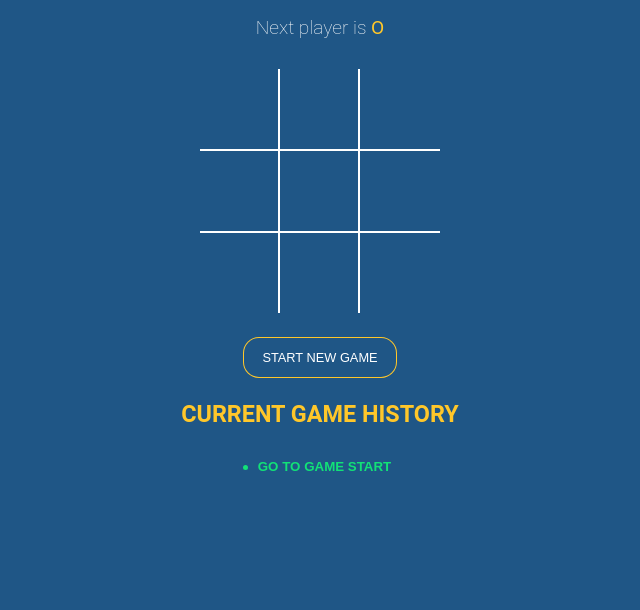
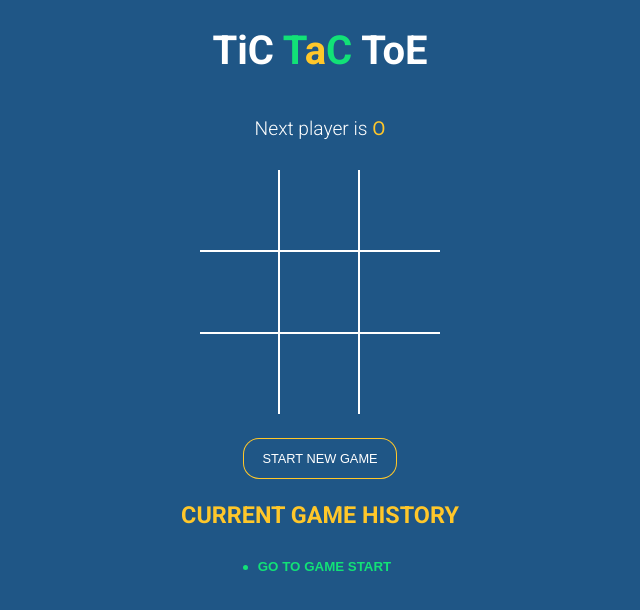
Before and after one commit to Ani1cj/tictactoe-game, a React (Vite) app: page / in a window 1280 px wide. Shown: the top 610 px of the page, without its empty margins (320-960 px from the left). Built offline with nearby package versions, Linux system fonts and the light colour scheme.

Commit message:
added css

```diff
--- a/index.html
+++ b/index.html
@@ -4,6 +4,10 @@
     <meta charset="UTF-8" />
     <link rel="icon" type="image/svg+xml" href="/vite.svg" />
     <meta name="viewport" content="width=device-width, initial-scale=1.0" />
+    <link
+  href="https://fonts.googleapis.com/css?family=Roboto:300,400,700&display=swap"
+  rel="stylesheet"
+/>
     <title>tic tac toe</title>
   </head>
   <body>
--- a/src/App.jsx
+++ b/src/App.jsx
@@ -63,6 +63,7 @@ function App() {
 
   return (
     <div className="app">
+      <h1>TiC <span className='text-green'>T</span><span className='text-orange'>a</span><span className='text-green'>C</span> ToE</h1>
       <StatusMessage winner={winner} gamingBoard={gamingBoard} />
     <Board squares={gamingBoard.squares} handleSquareClick={handleSquareClick} winningSquares={winningSquares}/>
 
--- a/src/components/History.jsx
+++ b/src/components/History.jsx
@@ -7,6 +7,7 @@ const History = ({history, moveTo , currentMove}) => {
                     <li key={index}>
                 <button type="button"
                  className={`btn-move ${currentMove === index ? `active` : ``}`}
+
                   onClick={()=> moveTo(index)}>
 
                     {index=== 0 ? `GO TO GAME START` : `GO TO MOVE #${index}`}
```
